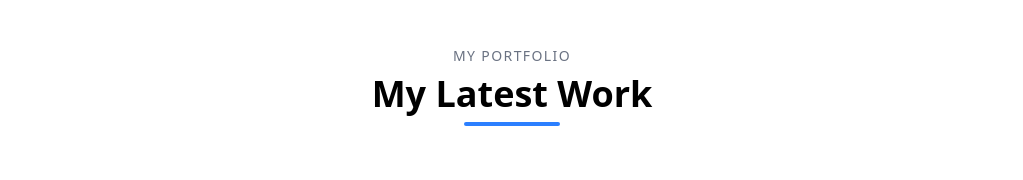
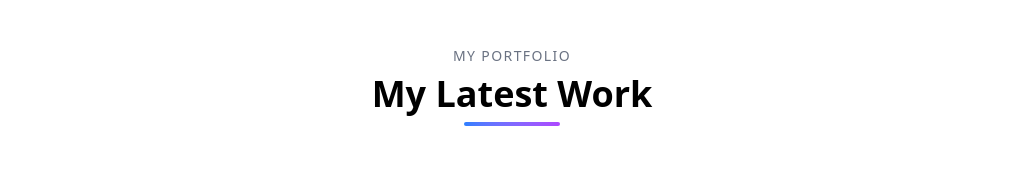
Before and after one commit to codewithrafey/my-portfolio, a React (Vite) app: page / in a window 1280 px wide. Shown: the part 1880-2060 px from the top of the page, without its empty margins (128-1151 px from the left). Built offline with nearby package versions, Linux system fonts and the light colour scheme.

Commit message:
code-fix

```diff
--- a/src/components/navbar/Navbar.jsx
+++ b/src/components/navbar/Navbar.jsx
@@ -37,30 +37,35 @@ function Navbar() {
           <IoClose />
         </div>
         <li
-          className="cursor-pointer border-b-2 border-transparent hover:border-blue-500
+        onClick={() => setOpenMenu(false)}
+         className="cursor-pointer border-b-2 border-transparent hover:border-blue-500
   hover:text-blue-500"
         >
          <a href="#">Home</a>
         </li>
         <li
+        onClick={() => setOpenMenu(false)}
           className="cursor-pointer border-b-2 border-transparent hover:border-blue-500
   hover:text-blue-500"
         >
          <a href="#about">About</a>
         </li>
         <li
+        onClick={() => setOpenMenu(false)}
           className="cursor-pointer border-b-2 border-transparent hover:border-blue-500
   hover:text-blue-500"
         >
          <a href="#skills">Skills</a>
         </li>
         <li
+        onClick={() => setOpenMenu(false)}
           className="cursor-pointer border-b-2 border-transparent hover:border-blue-500
   hover:text-blue-500"
         >
           <a href="#work">My Work</a>
         </li>
         <li
+        onClick={() => setOpenMenu(false)}
           className="cursor-pointer border-b-2 border-transparent hover:border-blue-500
   hover:text-blue-500"
         >
--- a/src/components/work/Work.jsx
+++ b/src/components/work/Work.jsx
@@ -76,7 +76,7 @@ function Work() {
           my portfolio
         </p>
         <h1 className="text-4xl font-bold">My Latest Work</h1>
-        <div className="mx-auto w-24 h-1 bg-gradient-to-r from-blue-500 to-blue-500 rounded-full"></div>
+        <div className="mx-auto w-24 h-1 bg-gradient-to-r from-blue-500 to-purple-500 rounded-full"></div>
       </div>
 
       {/* Projects Grid */}
```
